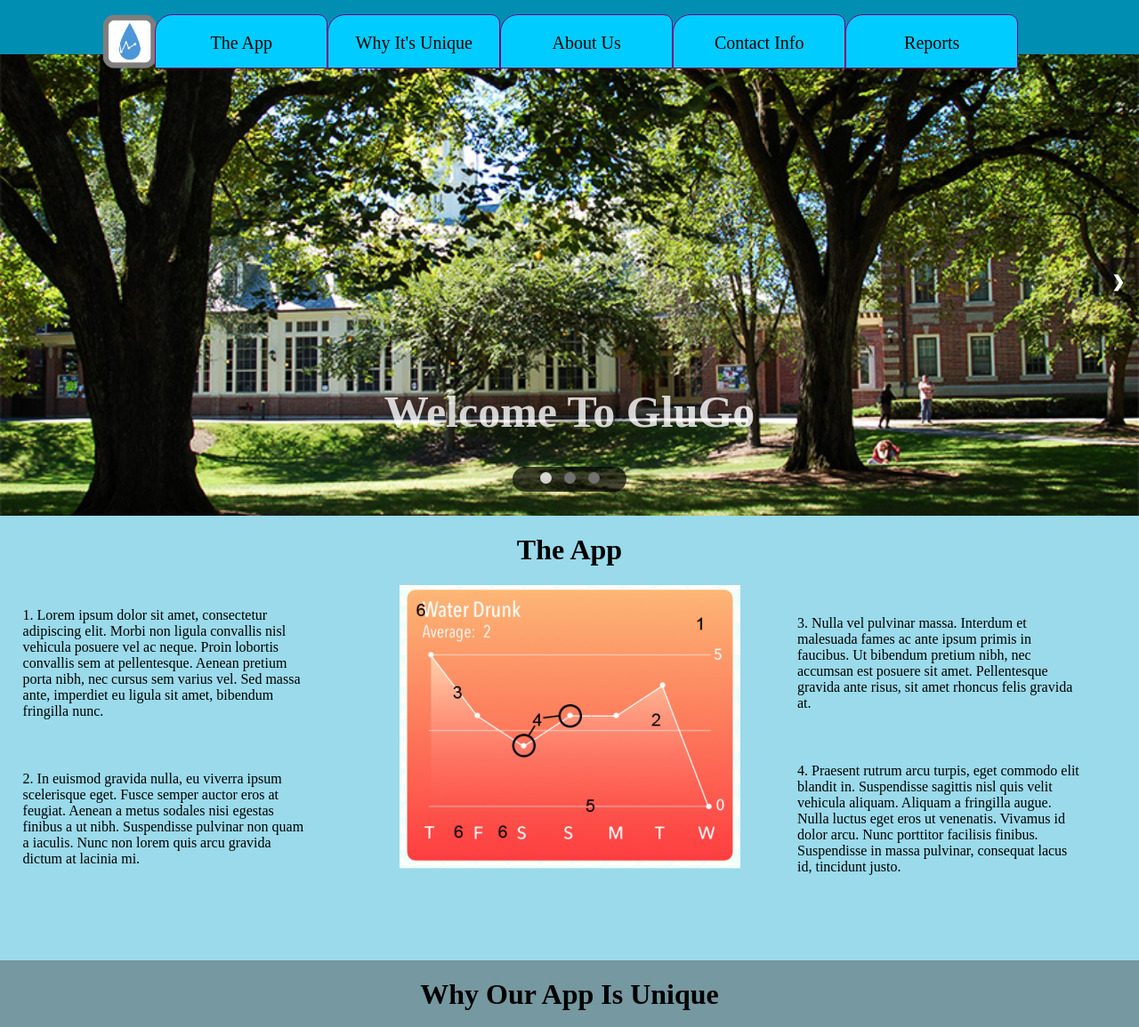
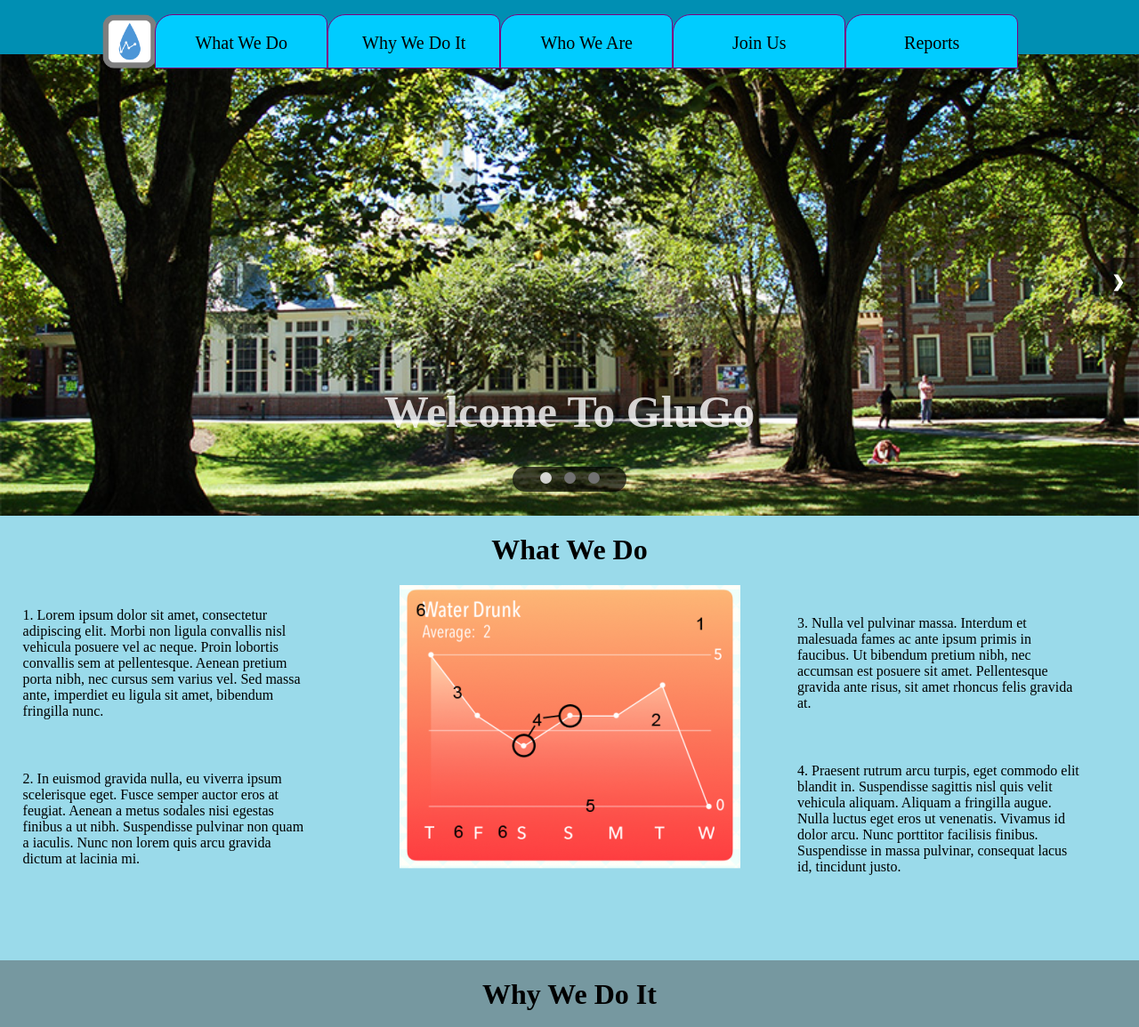
Before and after one commit to ajom/WebGroup, a plain HTML site: page index.html in a window 1280 px wide. Shown: the top 1155 px of the page at 89% size. Drawn offline with Linux system fonts and the light colour scheme; grey boxes are pictures that could not be loaded.

Commit message:
changed navbar tab names

```diff
--- a/index.html
+++ b/index.html
@@ -19,10 +19,10 @@
 						<img class="logo-img" src="img/logo.png">
 					</a>
 				</li>
-				<li><a href="#app" class="button">The App</a></li>
-				<li><a href="#unique" class="button">Why It's Unique</a></li>
-				<li><a href="#about" class="button">About Us</a></li>
-				<li><a href="#contact" class="button">Contact Info</a></li>
+				<li><a href="#app" class="button">What We Do</a></li>
+				<li><a href="#unique" class="button">Why We Do It</a></li>
+				<li><a href="#about" class="button">Who We Are</a></li>
+				<li><a href="#contact" class="button">Join Us</a></li>
 				<li><a href="myreports.html" class="button">Reports</a></li>
 			</ul></nav>
 			<p style="clear:both">
@@ -59,7 +59,7 @@
 		</div>
 		<div id="page1" class="page1">
 			<a id="app" class="smooth"></a>
-			<h1 class="pageTitle">The App</h1>
+			<h1 class="pageTitle">What We Do</h1>
 			<img class="page1-img" src="img/app.png">
 			<p class="page1-text-left">
 			1.  Lorem ipsum dolor sit amet, consectetur adipiscing elit. Morbi non ligula convallis nisl vehicula posuere vel ac neque. Proin lobortis convallis sem at pellentesque. Aenean pretium porta nibh, nec cursus sem varius vel. Sed massa ante, imperdiet eu ligula sit amet, bibendum fringilla nunc.
@@ -77,7 +77,7 @@
 		</div>
 		<div id="page2" class="page2">
 			<a id="unique" class="smooth"></a>
-			<h1 class="pageTitle">Why Our App Is Unique</h1>
+			<h1 class="pageTitle">Why We Do It</h1>
 			<div class="app-picture">
 
 				<img class="unique-pic1" src="http://www.philips.com/consumerfiles/newscenter/main/standard/resources/healthcare/2015/first-diabetes-app/02-Philips-Radboudumc-diabetes-app-with-integrated-community-2.jpg">
@@ -101,7 +101,7 @@
 		</div>
 		<div id="page3" class="page3">
 			<a id="about" class="smooth"></a>
-			<h1 class="pageTitle">About Us</h1>
+			<h1 class="pageTitle">Who We Are</h1>
 
 			<img class="leblanc" src="http://wheatoncollege.edu/files/LeBlanc1.jpg">
 
@@ -116,7 +116,7 @@
 		</div>
 		<div id="page4" class="page4">
 			<a id="contact" class="smooth"></a>
-			<h1 class="pageTitle">Contact Info</h1>
+			<h1 class="pageTitle">Join Us</h1>
 			<footer class="footer">
 
 				<form id="contact_form" action="#" method="POST" enctype="multipart/form-data">
```
